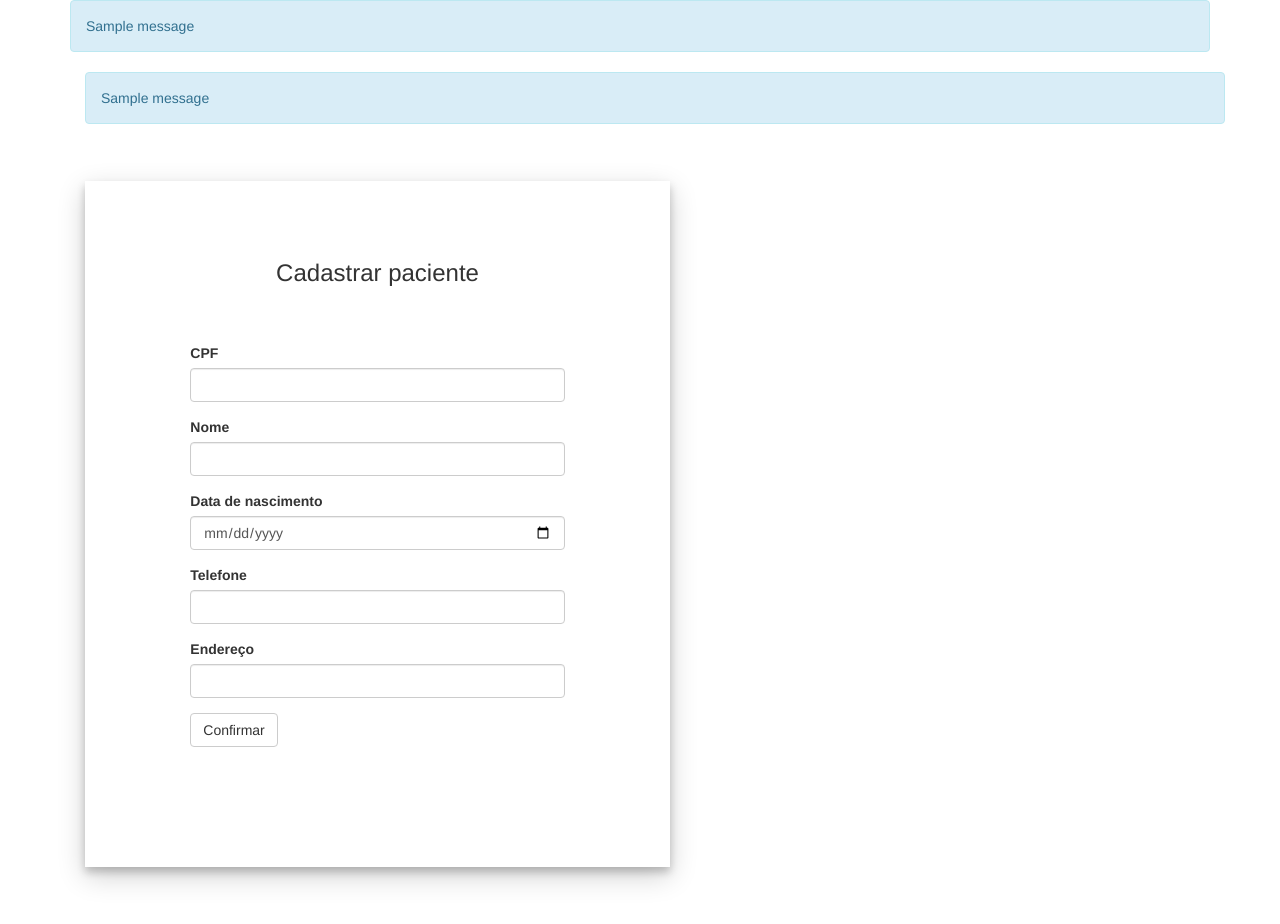
After one commit to camillabarreto/BCD-Aplica-oWEB-posto-de-saude, a Flask app: template projeto-bcd-02/templates/cadastro.html in a window 1280 px wide. The commit adds this page. Run offline with Flask 2, Linux system fonts and the light colour scheme; the template is opened without the code that fills it: values that come from a table or form of the project are taken from there, most other values are stand-ins (such as "Sample title", 1, 10 or a date in 2020); one stand-in notice (Sample message) is shown; parts of the project's set-up code (start-up, migrations or seed data) failed here and were passed over; some libraries are stand-ins or nearby versions.

Commit message:
paginas de busca e cadastro ok

```diff
--- a/projeto-bcd-02/app.py
+++ b/projeto-bcd-02/app.py
@@ -15,12 +15,16 @@ from flask_fontawesome import FontAwesome
 # senha = generate_password_hash('1234')
 from werkzeug.security import generate_password_hash, check_password_hash
 
-from forms.login import LoginForm
-from forms.contato import ContatoForm
+from forms.cadastro import CadastroForm
+from forms.paciente import PacienteForm
+from forms.doenca import DoencaForm
+
+from datetime import date, datetime
 
 app = Flask(__name__)
 app.secret_key = "SECRET_KEY"
 
+# app.config['SQLALCHEMY_DATABASE_URI'] = 'mysql+pymysql://camilla:bcd1234@ampto.sj.ifsc.edu.br:33006/pp02camilla'
 app.config['SQLALCHEMY_DATABASE_URI'] = 'mysql+pymysql://camilla:bcd1234@ampto.sj.ifsc.edu.br:33006/pp02camilla'
 app.config['SQLALCHEMY_TRACK_MODIFICATIONS']=False
 
@@ -32,17 +36,15 @@ Base.prepare(db.engine, reflect=True)
 
 Situação = Base.classes.Situação
 Posto = Base.classes.Posto
-Pessoa - Base.classes.Pessoa
+Pessoa = Base.classes.Pessoa
 Calendario = Base.classes.Calendario
+Agenda = Base.classes.Agenda
+# Calendario_has_Vacina = Base.classes.Calendario_has_Vacina
 Fabricante = Base.classes.Fabricante
 Vacina = Base.classes.Vacina
+# Doenca_has_Vacina = Base.classes.Doenca_has_Vacina
 Compra = Base.classes.Compra
 Doenca = Base.classes.Doenca
-
-
-# Usuario = Base.classes.Usuario
-# Contato = Base.classes.Contato
-# Telefone = Base.classes.Telefone
 
 
 boostrap = Bootstrap(app)
@@ -53,35 +55,63 @@ nav.init_app(app)
 
 @nav.navigation()
 def meunavbar():
-    menu = Navbar('Sistema de Informação')
+    menu = Navbar('Sistema de Vacinação')
     menu.items = [View('Inicial', 'inicio'), ]
-    menu.items.append(Subgroup('Vacinas','listar_vacinas'))
-    menu.items.append(Subgroup('Calendario','ver_calendario'))
-    menu.items.append(Subgroup('Paciente','procurar_paciente'))
-    # menu.items.append(View('Sair', 'logout'))
+    menu.items.append(View('Pacientes', 'buscar_paciente'))
+    menu.items.append(View('Doses', 'listar_doses'))
     return menu
 
-@app.route('/vacinas')
-def listar_vacinas():
-    # ver as vacinas: aplicadas, em estoque ou descartadas
-    # fazer um filtro para um desses tipos
-    pass
+@app.route('/')
+def inicio():
+    # return render_template('index.html', title='Inicial')
+    print("caminho: /")
+    return render_template('index.html', title='Página Inicial')
 
-@app.route('/calendario')
-def ver_calendario():
-    # ver um calendario especifico
-    # campo onde seleciona o ano
-    pass
+@app.route('/buscar',  methods=['GET', 'POST'])
+def buscar_paciente():
+    # procurar um paciente especifico
+    print("caminho: /buscar")
+    form = PacienteForm()
+    if form.validate_on_submit():
+        CPF = request.form['CPF']
+        print("cpf : ", CPF)
+        pessoa = db.session.query(Pessoa).filter(Pessoa.CPF == CPF).first()
+        print(pessoa.nome)
+        return redirect(url_for('inicio'))
 
-@app.route('/paciente')
-def procurar_paciente():
-    # procurar um paciente especifico
-    pass
+    return render_template('busca_paciente.html', title='Buscar paciente', form=form)
 
-@app.route('/cadastro')
+@app.route('/cadastrar',  methods=['GET', 'POST'])
 def cadastrar_paciente():
     # cadastrar um novo paciente
-    pass
+    print("caminho: /cadastro")
+    form = CadastroForm()
+    if form.validate_on_submit():
+        nome = request.form['nome']
+        data = request.form['dataNasc']
+        dataNasc = datetime.strptime(data, '%d/%m/%Y').date()
+        cpf = request.form['cpf']
+        telefone = request.form['telefone']
+        endereco = request.form['endereco']
+        db.session.add(Pessoa(CPF=cpf, nome=nome, dataNasc=dataNasc, telefone=telefone, endereco=endereco))
+        db.session.commit()
+        return redirect(url_for('buscar_paciente'))
+    return render_template('cadastro.html', title='Cadastrar paciente', form=form)
+
+@app.route('/listar', methods=['GET', 'POST'])
+def listar_doses():
+    print("caminho: /listar")
+    form = DoencaForm()
+    if form.validate_on_submit():
+        idDoenca = request.form['idDoenca']
+        print("idDoenca : ", idDoenca)
+        return redirect(url_for('inicio'))
+    return render_template('busca_doses.html', title='Cadastrar paciente', form=form)
+
+
+@app.errorhandler(404)
+def page_not_found(e):
+    return render_template('404.html'), 404
 
 
 if __name__ == '__main__':
--- /dev/null
+++ b/projeto-bcd-02/forms/cadastro.py
@@ -0,0 +1,10 @@
+from flask_wtf import FlaskForm
+from wtforms import SubmitField, StringField, DateField, validators
+
+class CadastroForm(FlaskForm):
+    cpf = StringField('CPF',[validators.DataRequired()])
+    nome = StringField('Nome',[validators.DataRequired()])
+    dataNasc = DateField('Data de nascimento',[validators.DataRequired()],format='%d/%m/%Y')
+    telefone = StringField('Telefone',[validators.DataRequired()])
+    endereco = StringField('Endereço',[validators.DataRequired()])
+    btnAtualizar = SubmitField('Confirmar')
--- /dev/null
+++ b/projeto-bcd-02/forms/doenca.py
@@ -0,0 +1,6 @@
+from flask_wtf import FlaskForm
+from wtforms import SubmitField, IntegerField, validators
+
+class DoencaForm(FlaskForm):
+    idDoenca = IntegerField('idDoenca')
+    btnAtualizar = SubmitField('Buscar')
--- /dev/null
+++ b/projeto-bcd-02/forms/paciente.py
@@ -0,0 +1,6 @@
+from flask_wtf import FlaskForm
+from wtforms import SubmitField, StringField, validators
+
+class PacienteForm(FlaskForm):
+    CPF = StringField('CPF')
+    btnAtualizar = SubmitField('Buscar')
--- a/projeto-bcd-02/templates/base.html
+++ b/projeto-bcd-02/templates/base.html
@@ -4,6 +4,7 @@
     {{ super() }}
     {{ fontawesome_html() }}
     <link rel=icon href=https://cdn.jsdelivr.net/npm/@fortawesome/fontawesome-free@5.14/svgs/solid/rocket.svg>
+    <!-- <i class="fas fa-syringe"></i> -->
     <link rel="stylesheet" href="{{ url_for('.static', filename='estilo.css') }}">
     <link rel="stylesheet" href="https://cdnjs.cloudflare.com/ajax/libs/bootstrap-datepicker/1.8.0/css/bootstrap-datepicker.min.css">
 {% endblock %}
--- a/projeto-bcd-02/templates/contato_cadastrar.html
+++ b/projeto-bcd-02/templates/busca_paciente.html
@@ -15,7 +15,7 @@
         <div class="container login-container">
             <div class="row">
                 <div class="col-md-6 login-form">
-                    <h3>Cadastrar contato</h3>
+                    <h3>Buscar paciente</h3>
                     <div class="form-group">
                         {{ wtf.quick_form(form) }}
                     </div>
--- /dev/null
+++ b/projeto-bcd-02/templates/cadastro.html
@@ -0,0 +1,27 @@
+{% extends "base.html" %}
+{% import 'bootstrap/wtf.html' as wtf %}
+
+{% block app_content %}
+
+    <div class="container">
+        {% with messages = get_flashed_messages() %}
+            {% if messages %}
+                {% for message in messages %}
+                    <div class="alert alert-info" role="alert">{{ message }}</div>
+                {% endfor %}
+            {% endif %}
+        {% endwith %}
+
+        <div class="container login-container">
+            <div class="row">
+                <div class="col-md-6 login-form">
+                    <h3>Cadastrar paciente</h3>
+                    <div class="form-group">
+                        {{ wtf.quick_form(form) }}
+                    </div>
+                </div>
+            </div>
+        </div>
+    </div>
+
+{% endblock %}
--- a/projeto-bcd-02/templates/contato_listar.html
+++ b/projeto-bcd-02/templates/contato_listar.html
@@ -149,7 +149,7 @@
     }
 
     function AdicionarTelefone(){
-        {#Vai ser muito parecido com a lógica do editar Contato#}
+        // {#Vai ser muito parecido com a lógica do editar Contato#}
         alert("Preciso ser implementado")
     }
 
--- a/projeto-bcd-02/templates/index.html
+++ b/projeto-bcd-02/templates/index.html
@@ -2,8 +2,9 @@
 {% block app_content %}
     {% block jumbotron %}
         <div class="jumbotron">
-            <h2>Bem vindo {{ usuario }}!</h2>
-            <h3>Um pequeno exemplo com Bootstrap e WTForms</h3>
+            <!-- <h2>Bem vindo {{ usuario }}!</h2> -->
+            <h2>Bem vindo!</h2>
+            <h3>Faça seus registros e consultas</h3>
         </div>
     {% endblock jumbotron %}
 {% endblock %}
```
Also changed, not shown: projeto-bcd-02/forms/contato.py (deleted, +0 -8 lines), projeto-bcd-02/forms/login.py (deleted, +0 -7 lines), projeto-bcd-02/templates/busca_doses.html (added, +27 -0 lines), projeto-bcd-02/forms/__init__.py (deleted).
